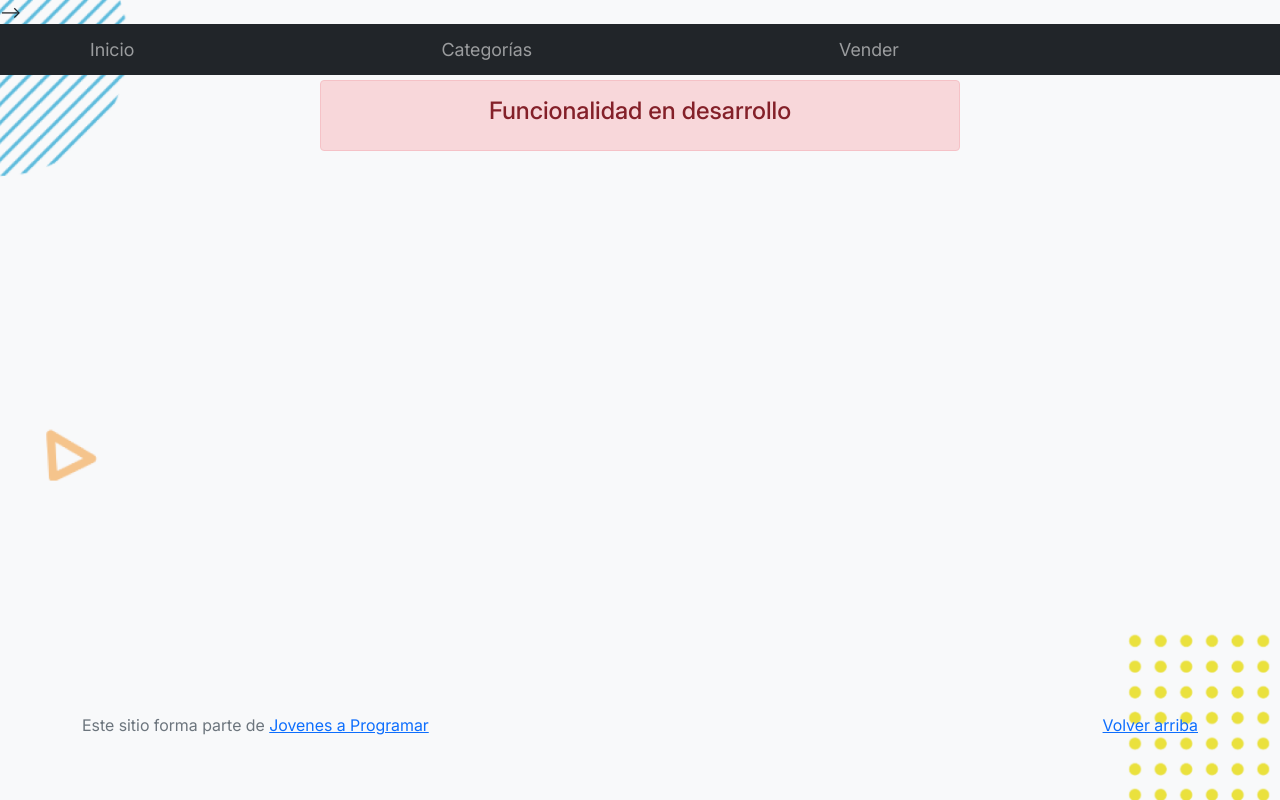
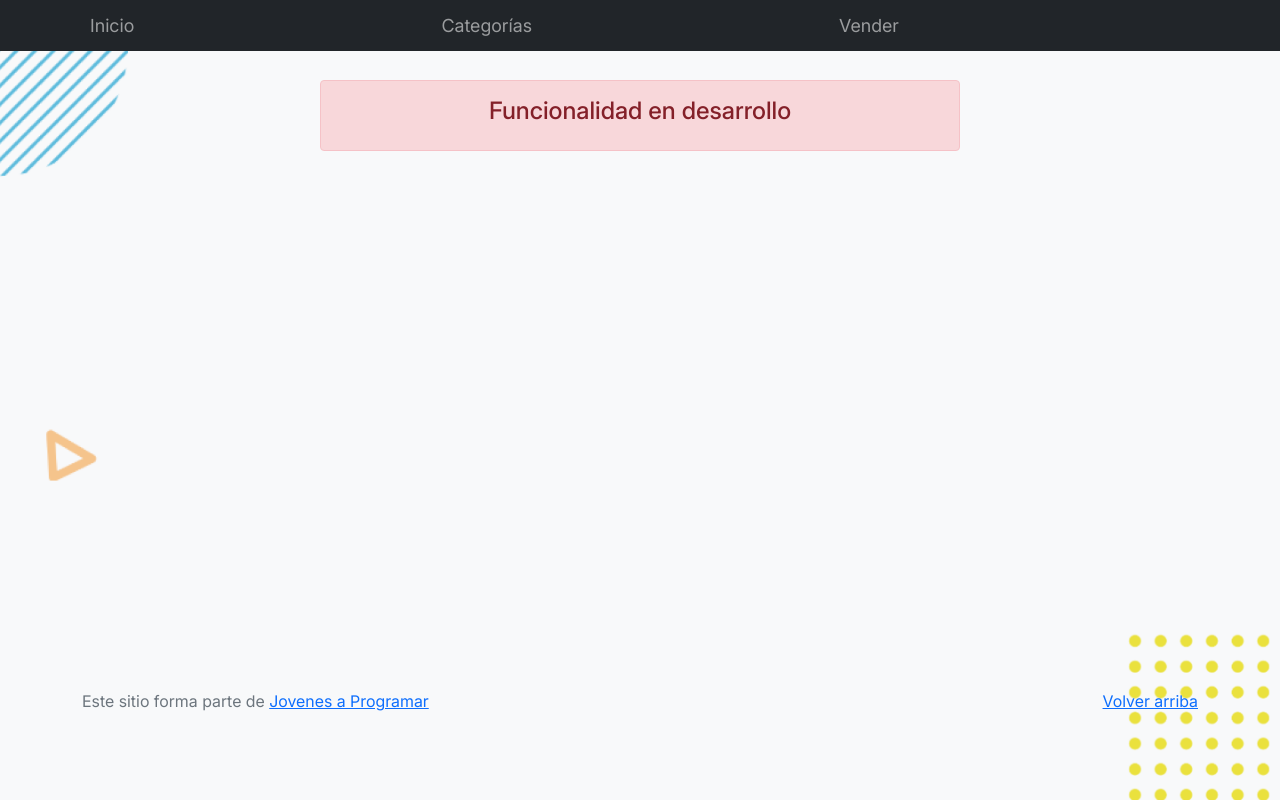
Before and after one commit to valedevalentina/proyecto_final, a plain HTML site: page cart.html in a window 1280 px wide. Drawn offline with Linux system fonts and the light colour scheme.

Commit message:
arreglando comentarios en fuentes

```diff
--- a/cart.html
+++ b/cart.html
@@ -5,7 +5,8 @@
   <meta http-equiv="Content-Type" content="text/html; charset=UTF-8">
   <meta name="viewport" content="width=device-width, initial-scale=1, shrink-to-fit=no">
   <title>eMercado - Todo lo que busques está aquí</title>
-  <!--<!--<link href="https://fonts.googleapis.com/css?family=Raleway:300,300i,400,400i,700,700i,900,900i" rel="stylesheet">-->-->  <link href="css/bootstrap.min.css" rel="stylesheet">
+  <!--<link href="https://fonts.googleapis.com/css?family=Raleway:300,300i,400,400i,700,700i,900,900i" rel="stylesheet">-->
+  <link href="css/bootstrap.min.css" rel="stylesheet">
   <link href="css/font-awesome.min.css" rel="stylesheet">
   <link href="css/styles.css" rel="stylesheet">
 </head>
```
Also changed, not shown: index.html (+2 -1 lines), login.html (+2 -1 lines), my-profile.html (+2 -1 lines), product-info.html (+1 -1 lines), products.html (+1 -1 lines).
